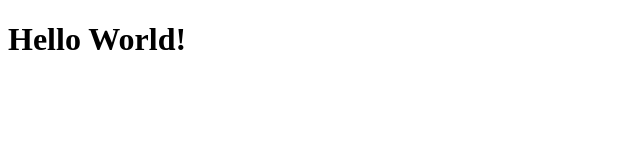
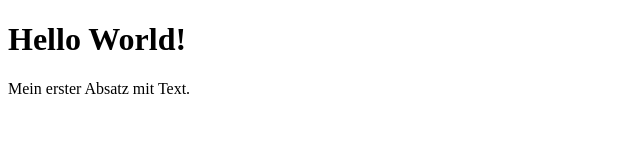
Before and after one commit to ennohyttrek/html-css-basic-snippets, a plain HTML site: page index.html in a window 1280 px wide. Shown: the whole page, without its empty margins (0-640 px from the left). Drawn offline with Linux system fonts and the light colour scheme.

Commit message:
Update index.html

```diff
--- a/index.html
+++ b/index.html
@@ -1,7 +1,7 @@
 <!DOCTYPE html>
 <html lang="de">
     <head>
-    <title>My First Website</title>
+        <title>Meine erste Website</title>
     </head>
 
     <body>
@@ -11,6 +11,8 @@
         Das ist mein erster Gehversuch mit HTML
         -->
 
+        <p>Mein erster Absatz mit Text.</p>
+
 
     </body>
 </html>
```
Lines whose indentation alone changed are shown as unchanged.
